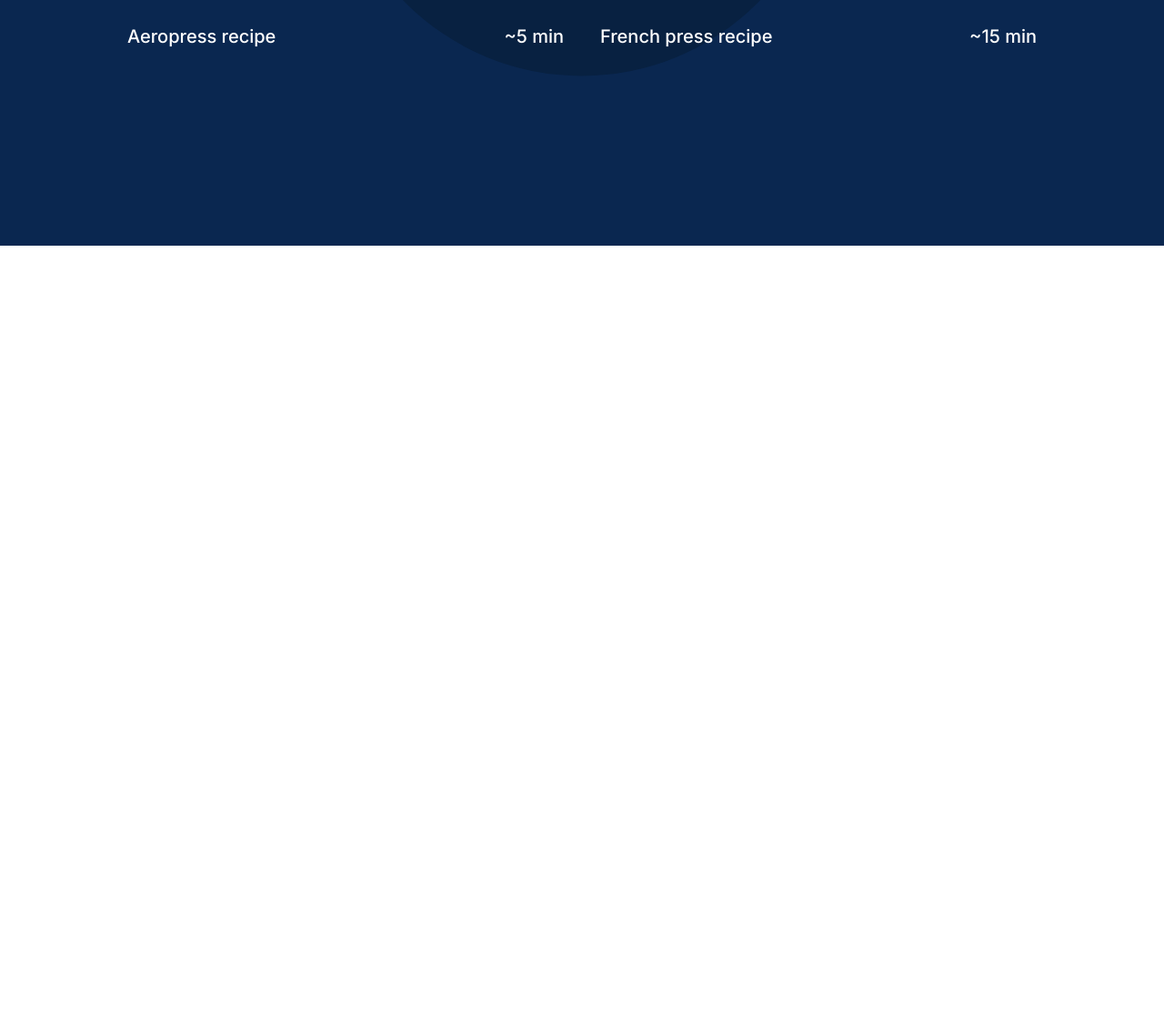
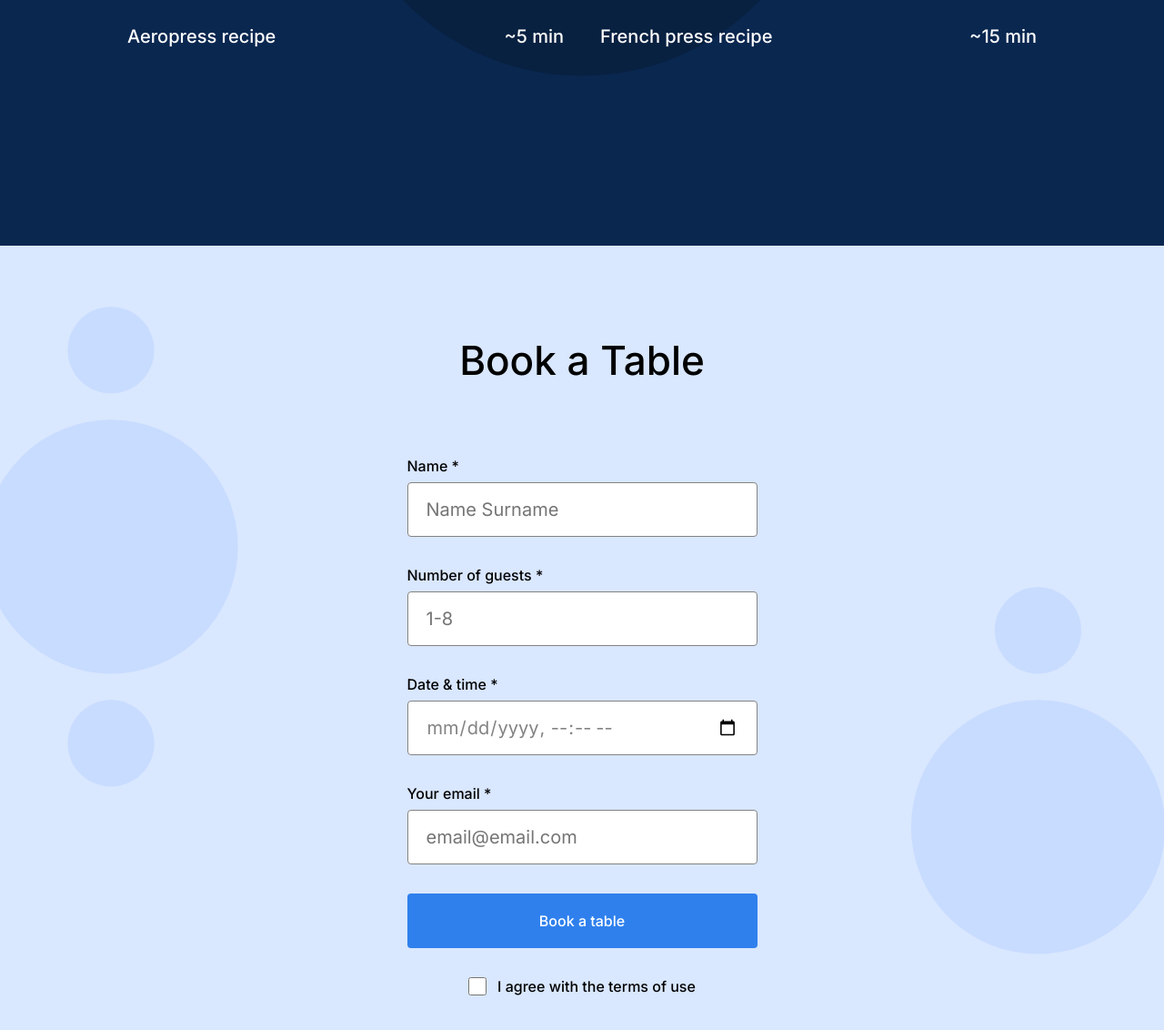
Before and after one commit to dbelfla10/se_project_coffeeshop, a plain HTML site: page index.html in a window 1280 px wide. Shown: the part 1462-2594 px from the top of the page at 91% size. Before the commit the page ends 1732 px from the top, so only its background shows below. Drawn offline with Linux system fonts and the light colour scheme.

Commit message:
Added reservation section and styles

```diff
--- a/index.html
+++ b/index.html
@@ -89,7 +89,63 @@
             </div>
           </div>
         </section>
-        <section id="reservation" class="reservation"></section>
+        <section id="reservation" class="reservation">
+          <h2 class="reservation__title">Book a Table</h2>
+          <form class="reservation__form form">
+            <fieldset class="form__fieldset">
+              <label for="name" class="form__label"
+                >Name *
+                <input
+                  id="name"
+                  type="text"
+                  class="form__input"
+                  placeholder="Name Surname"
+                  required
+                />
+              </label>
+              <label for="guests" class="form__label"
+                >Number of guests *
+                <input
+                  id="guests"
+                  type="number"
+                  class="form__input"
+                  placeholder="1-8"
+                  min="1"
+                  max="8"
+                  required
+                />
+              </label>
+              <label for="datetime" class="form__label"
+                >Date & time *
+                <input
+                  id="datetime"
+                  type="datetime-local"
+                  class="form__input"
+                  required
+                />
+              </label>
+              <label for="email" class="form__label"
+                >Your email *
+                <input
+                  id="email"
+                  type="email"
+                  class="form__input"
+                  placeholder="email@email.com"
+                  required
+                />
+              </label>
+            </fieldset>
+            <button class="form__button">Book a table</button>
+            <label for="checkbox" class="form__label form__label_type_checkbox">
+              <input
+                id="checkbox"
+                type="checkbox"
+                class="form__checkbox"
+                required
+              />I agree with the terms of use
+            </label>
+          </form>
+        </section>
         <section id="menu" class="menu"></section>
         <section id="contacts" class="about"></section>
       </main>
--- a/pages/index.css
+++ b/pages/index.css
@@ -155,3 +155,90 @@
   font-size: 20px;
   line-height: 30px;
 }
+
+.reservation {
+  background-color: #d9e7ff;
+  background-image: url(../images/background_reservation.svg);
+  background-position: center;
+  background-repeat: no-repeat;
+  background-size: cover;
+  padding: 100px 0 120px;
+}
+
+.reservation__title {
+  margin: 0 auto 80px;
+  text-align: center;
+  padding: 0;
+  font-weight: 500;
+  font-size: 44px;
+  line-height: 52px;
+}
+
+.reservation__form {
+  margin: 0 auto;
+}
+
+.form {
+  max-width: 385px;
+}
+
+.form__fieldset {
+  margin: 0;
+  padding: 0;
+  border: none;
+}
+
+.form__label {
+  display: block;
+  margin: 0 0 32px;
+  padding: 0;
+  font-weight: 500;
+  font-size: 16px;
+  line-height: 20px;
+}
+
+.form__label_type_checkbox {
+  display: flex;
+  justify-content: center;
+}
+
+.form__input {
+  display: block;
+  margin-top: 8px;
+  padding: 0 20px;
+  width: 100%;
+  height: 60px;
+  box-sizing: border-box;
+  border-radius: 4px;
+  border: 1px solid;
+  font-size: 20px;
+  line-height: 30px;
+  color: #838383;
+}
+
+.form__button {
+  width: 100%;
+  margin: 0 0 32px;
+  padding: 0;
+  height: 60px;
+  background-color: #2f80ed;
+  color: #fff;
+  border: none;
+  border-radius: 4px;
+  font-weight: 500;
+  font-size: 16px;
+  line-height: 20px;
+  transition: opacity 0.5s ease-out;
+}
+
+.form__button:hover {
+  opacity: 70%;
+}
+
+.form__checkbox {
+  width: 20px;
+  height: 20px;
+  padding: 0;
+  margin: 0 12px 0 0;
+  border-radius: 2px;
+}
```
